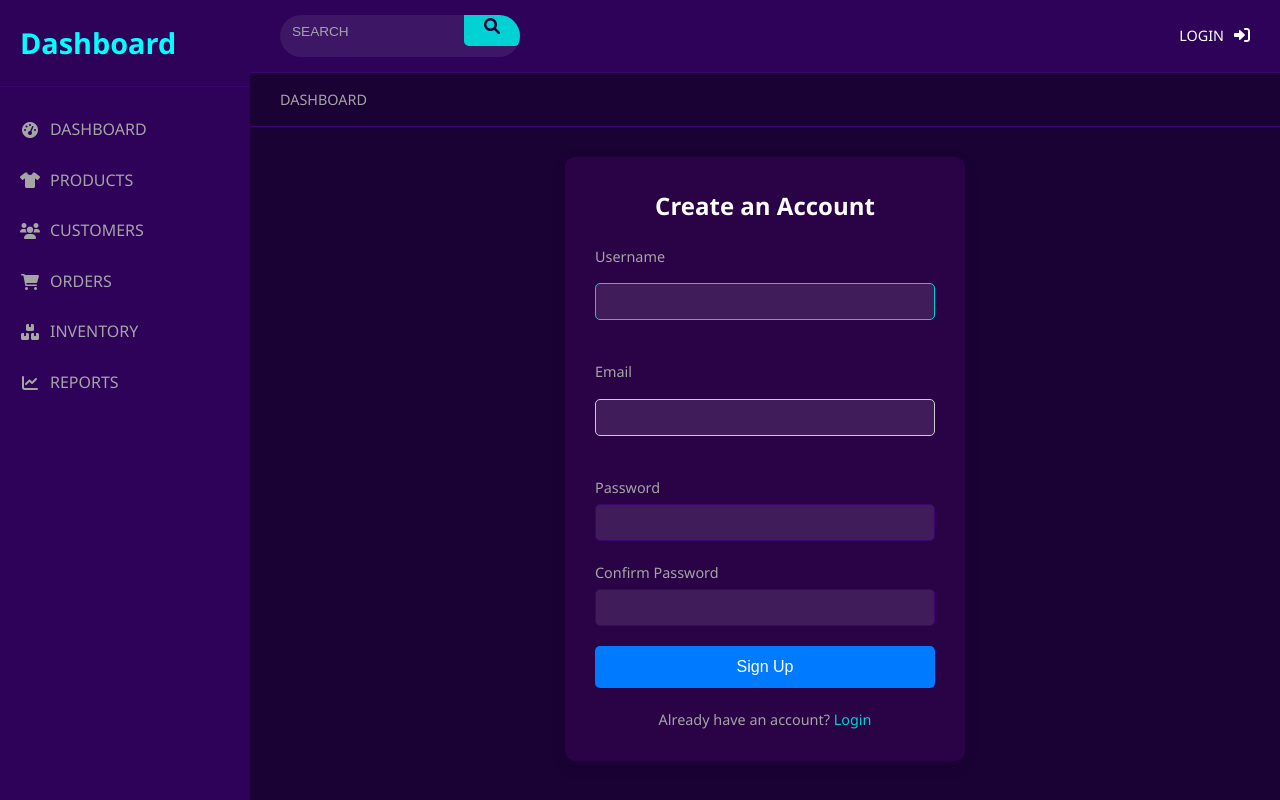
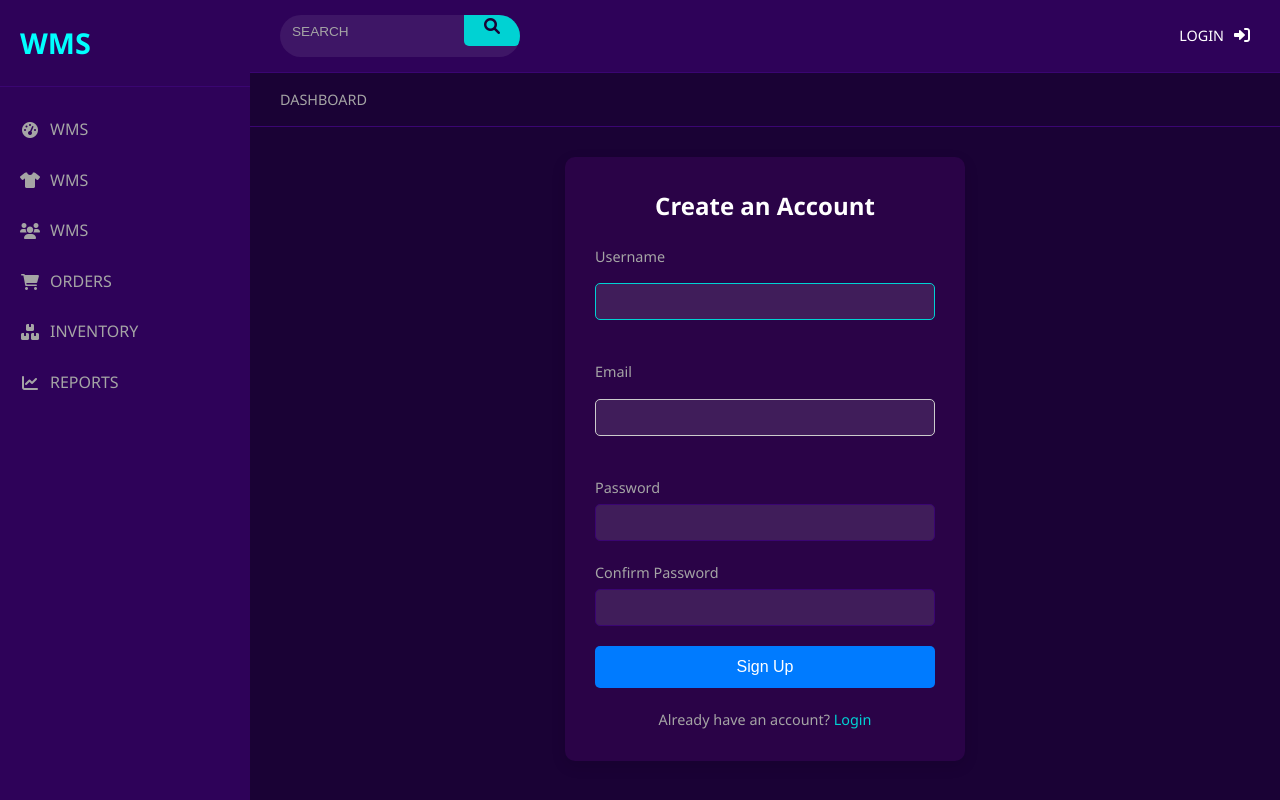
Before and after one commit to simpltm/CRM-project, a Django app: page /accounts/signup/ in a window 1280 px wide. Run offline with Django 5.2, Linux system fonts and the light colour scheme.

Commit message:
Update base.html

```diff
--- a/templates/core/base.html
+++ b/templates/core/base.html
@@ -3,7 +3,7 @@
 <head>
     <meta charset="UTF-8">
     <meta name="viewport" content="width=device-width, initial-scale=1.0">
-    <title>{% block title %}Kiyim-Kechak CRM{% endblock %}</title>
+    <title>{% block title %}Kiyim-Kechak WMS{% endblock %}</title>
     {% load static %}
     <link rel="stylesheet" href="{% static 'css/styles.css' %}">
     <link rel="stylesheet" href="https://cdnjs.cloudflare.com/ajax/libs/font-awesome/6.0.0-beta3/css/all.min.css">
@@ -14,26 +14,26 @@
         <!-- Sidebar -->
         <aside class="sidebar">
             <div class="sidebar-header">
-                <h1>Dashboard</h1>
+                <h1>WMS</h1>
             </div>
             <nav class="sidebar-nav">
                 <ul>
                     <li class="{% if request.path == '/' %}active{% endif %}">
                         <a href="{% url 'dashboard:index' %}">
                             <i class="fas fa-tachometer-alt"></i>
-                            <span>DASHBOARD</span>
+                            <span>WMS</span>
                         </a>
                     </li>
                     <li class="{% if '/products/' in request.path %}active{% endif %}">
                         <a href="{% url 'products:list' %}">
                             <i class="fas fa-tshirt"></i>
-                            <span>PRODUCTS</span>
+                            <span>WMS</span>
                         </a>
                     </li>
                     <li class="{% if '/customers/' in request.path %}active{% endif %}">
                         <a href="{% url 'customers:customer_list' %}">
                             <i class="fas fa-users"></i>
-                            <span>CUSTOMERS</span>
+                            <span>WMS</span>
                         </a>
                     </li>
                     <li class="{% if '/orders/' in request.path %}active{% endif %}">
```
